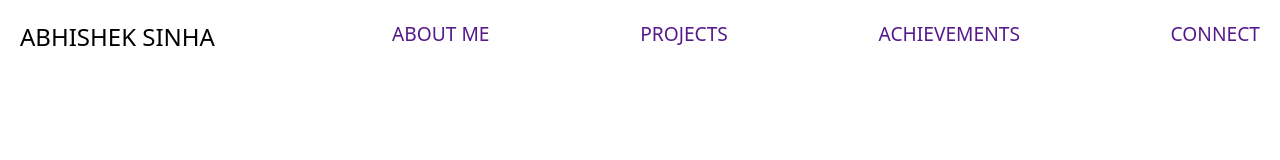
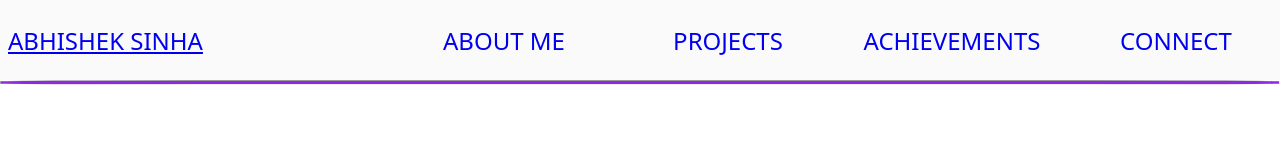
Before and after one commit to Abhishek-S0111/Portfolio-Website, a plain HTML site: page src/index.html in a window 1280 px wide. Drawn offline with Linux system fonts and the light colour scheme; a web font is replaced by a local one.

Commit message:
Header finished

```diff
--- a/src/app.css
+++ b/src/app.css
@@ -3,36 +3,65 @@
     padding: 0;
 }
 
+body{
+    margin-top: 5rem;
+}
+
 header{
     display: flex;
     justify-content: space-between;
-    padding: 20px;
+    height: 4rem;
+    align-items: center;
+    position: fixed;
+    top: 0;
+    left: 0;
+    width: 100%;
+    background: #f8f8f8b6;
+    z-index: 1000;
+    padding: 0.5rem;
 }
 
 header logo-container{
     width: 30%;
 }
 
+header logo-container .logo{
+    text-decoration: none;
+}
+
 header nav{
+    display: flex;
     width: 70%;
+    height: inherit;
+    align-items: center;
 }
 
 header nav ul{
     display: flex;
     width: 100%;
-    height: auto;
-    justify-content: space-between;
+    height: inherit;
+    justify-content: space-around;
     list-style: none;
 }
 
-header nav ul li{
-    float: left;
+header nav ul a{
+    display: flex;
+    text-align: center;
+    width: 25%;
+    height: 100%;
+    border: black;
+    text-decoration: none;
+    font-family: system-ui, -apple-system, BlinkMacSystemFont, 'Segoe UI', Roboto, Oxygen, Ubuntu, Cantarell, 'Open Sans', 'Helvetica Neue', sans-serif;
+    font-size: x-large;
+    align-items: center;
+    justify-content: center;
 }
 
-header nav ul li a{
-    text-decoration: none;
-    font-family: system-ui, -apple-system, BlinkMacSystemFont, 'Segoe UI', Roboto, Oxygen, Ubuntu, Cantarell, 'Open Sans', 'Helvetica Neue', sans-serif;
-    font-size: larger;
+body hr{
+    background-color: blueviolet;
+    height: 0.2rem;
+    border-radius: 25%;
+
 }
 
 .libertinus-keyboard-regular {
--- a/src/index.html
+++ b/src/index.html
@@ -7,6 +7,7 @@
     <link rel="preconnect" href="https://fonts.googleapis.com">
     <link rel="preconnect" href="https://fonts.gstatic.com" crossorigin>
     <link href="https://fonts.googleapis.com/css2?family=Bokor&family=Libertinus+Keyboard&display=swap" rel="stylesheet">
+    <script type="module" src="script.js"></script>
     <title>Hi, I'm Abhishek Sinha</title>
 </head>
 <body>
@@ -16,12 +17,13 @@
         </div>
         <nav>
             <ul>
-                <li class = "nav-link"><a href="">ABOUT ME</a></li>
-                <li class = "nav-link"><a href="">PROJECTS</a></li>
-                <li class = "nav-link"><a href="">ACHIEVEMENTS</a></li>
-                <li class = "nav-link"><a href="">CONNECT</a></li>
+                <a href="#about-me">ABOUT ME</a>
+                <a href="#projects">PROJECTS</a>
+                <a href="#achievements">ACHIEVEMENTS</a>
+                <a href="#connect">CONNECT</a>
             </ul>
         </nav>
     </header>
+    <hr></hr>
 </body>
 </html>
--- /dev/null
+++ b/src/script.js
@@ -0,0 +1 @@
+document.getElementById("logo").href = window.location.origin;
```
